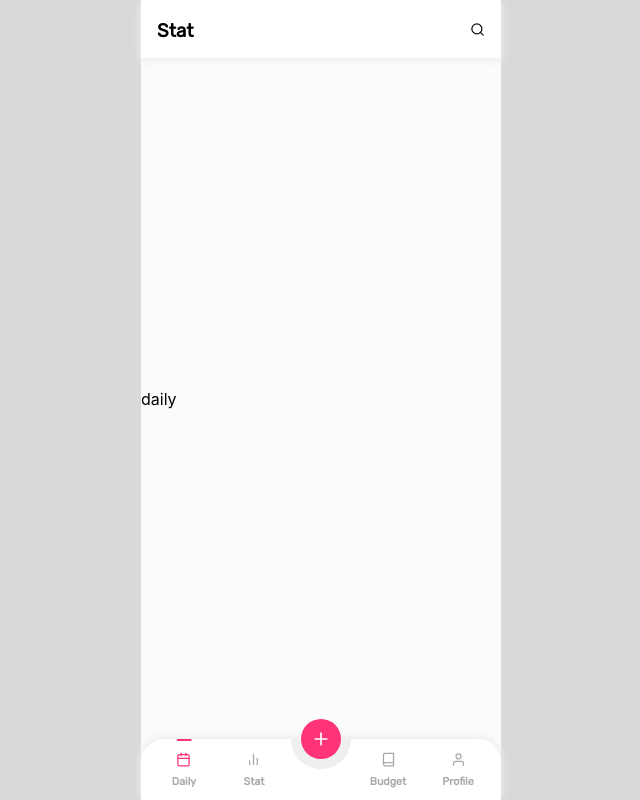
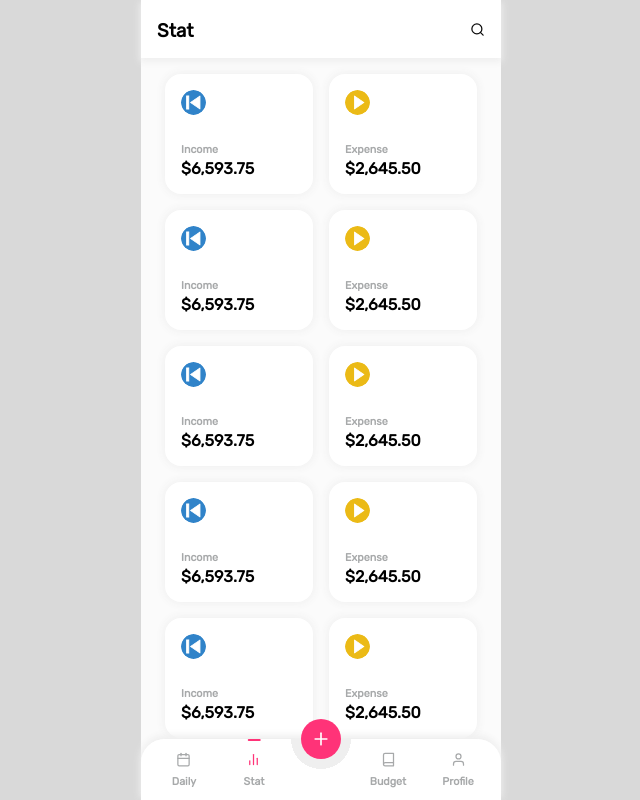
Before and after one commit to fathurhidayat3/expense-tracker, a React (Create React App) app: page /stat in a window 1280 px wide. Before the commit this address led to /daily. Shown: the whole page, without its empty margins (319-959 px from the left). Built offline with nearby package versions, Linux system fonts and the light colour scheme.

Commit message:
Change daily to / as default path

```diff
--- a/src/App.js
+++ b/src/App.js
@@ -1,7 +1,7 @@
 // @flow
 
 import React from "react";
-import { BrowserRouter as Router, Redirect, Route } from "react-router-dom";
+import { BrowserRouter as Router, Route } from "react-router-dom";
 import Stat from "./pages/Stat";
 import Base from "./components/Base";
 import BottomNavbar from "./components/BottomNavbar";
@@ -24,38 +24,35 @@ function App() {
           </div>
         </TopNavbar>
 
-        <Route path="/">
-          <Redirect to="/daily" />
-        </Route>
-        <Route path="/daily" component={() => "daily"} />
+        <Route exact path="/" component={() => "daily"} />
         <Route path="/stat" component={() => <Stat />} />
         <Route path="/budget" component={() => "budget"} />
         <Route path="/profile" component={() => "profile"} />
 
         <BottomNavbar
-          defaultPath={"daily"}
+          defaultPath={"/"}
           leftNav={[
             {
               icon: { name: "Calendar", size: 15, color: color.grayDarker2 },
               text: "Daily",
-              pathname: "daily"
+              pathname: "/"
             },
             {
               icon: { name: "BarChart2", size: 15, color: color.grayDarker2 },
               text: "Stat",
-              pathname: "stat"
+              pathname: "/stat"
             }
           ]}
           rightNav={[
             {
               icon: { name: "Book", size: 15, color: color.grayDarker2 },
               text: "Budget",
-              pathname: "budget"
+              pathname: "/budget"
             },
             {
               icon: { name: "User", size: 15, color: color.grayDarker2 },
               text: "Profile",
-              pathname: "profile"
+              pathname: "/profile"
             }
           ]}
         />
--- a/src/components/BottomNavbar/index.js
+++ b/src/components/BottomNavbar/index.js
@@ -10,10 +10,11 @@ const BottomNavbar = ({
   defaultPath,
   leftNav,
   rightNav,
+  location: { pathname },
   history,
   ...otherProps
 }) => {
-  const [navItem, setNavItem] = React.useState(defaultPath);
+  const [navItem, setNavItem] = React.useState(pathname);
 
   return (
     <BottomNavbarContainer>
```
